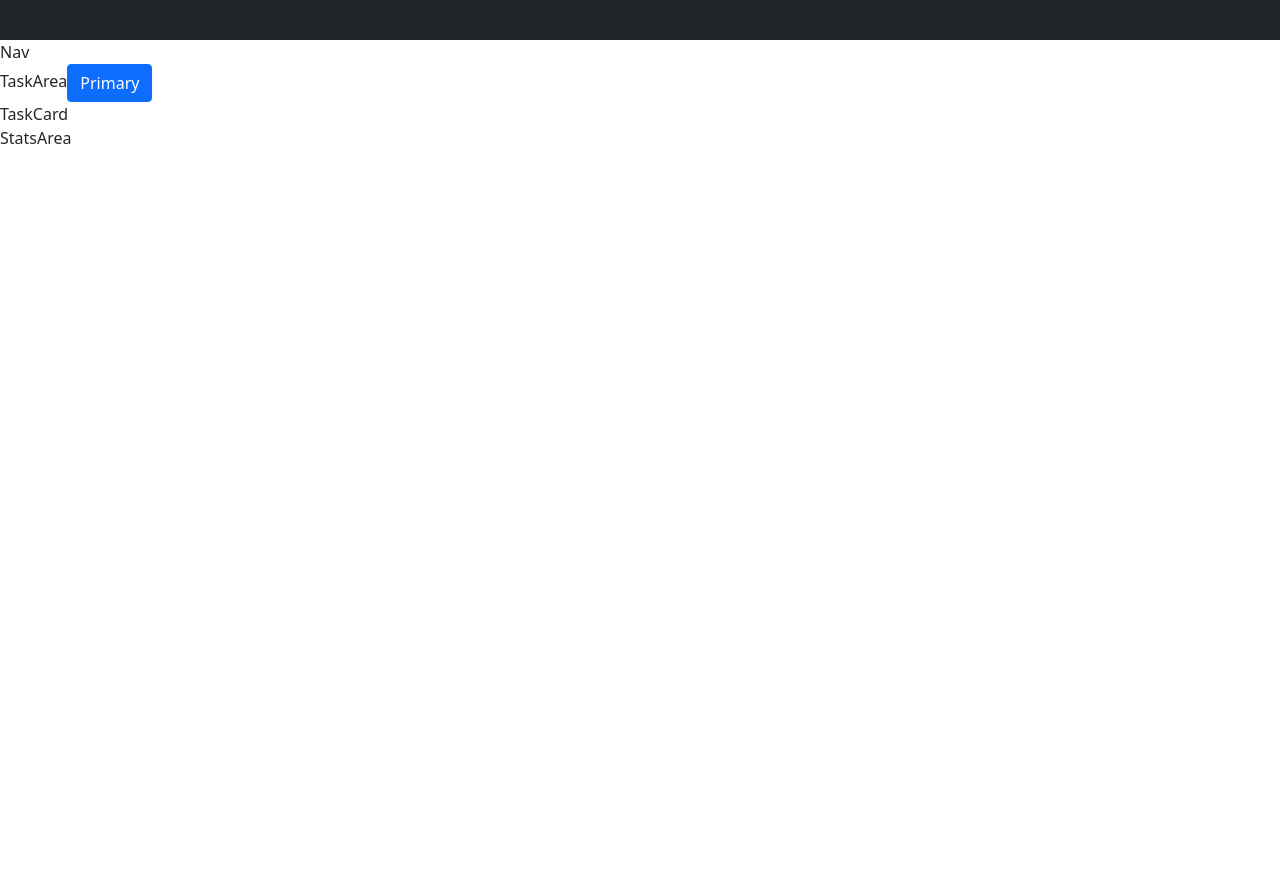
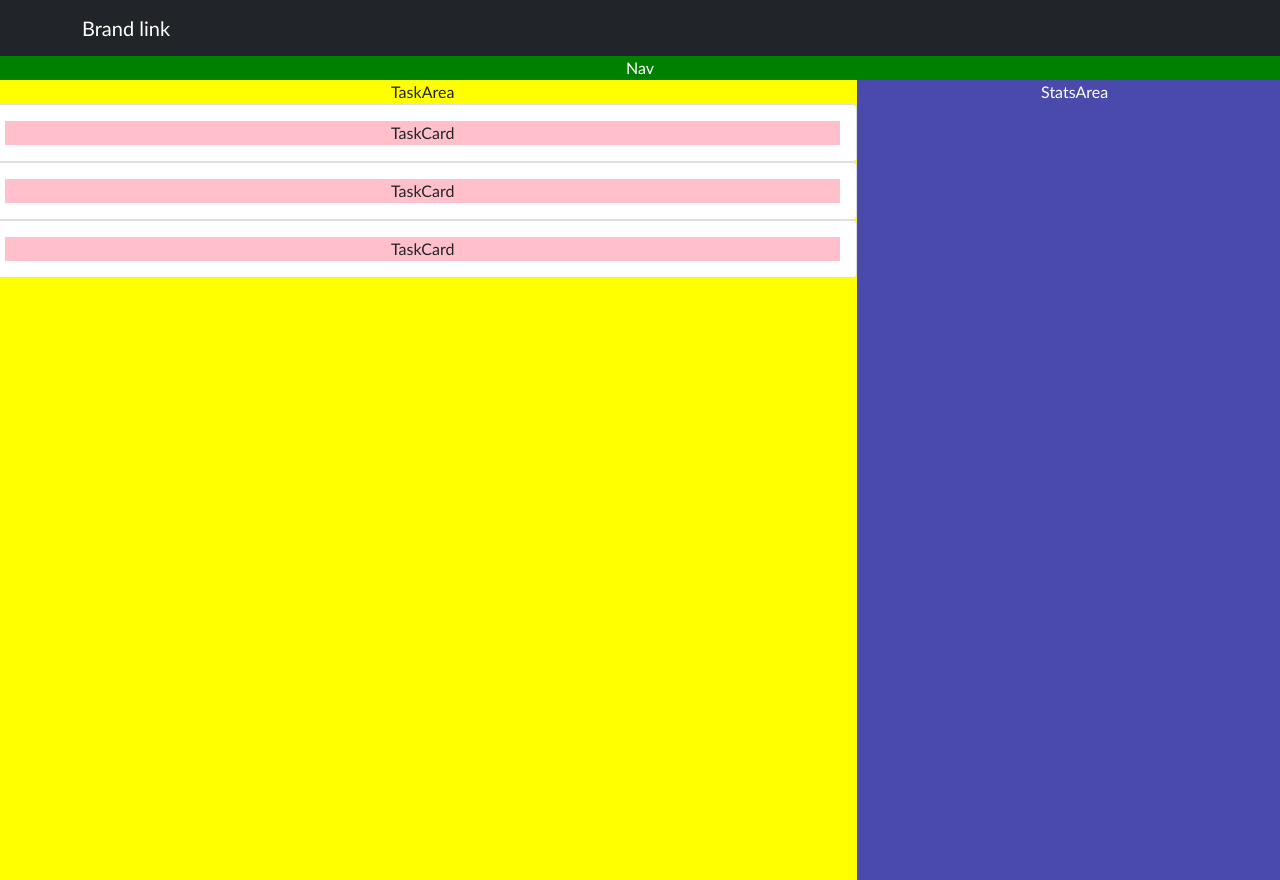
Before and after one commit to davidchedrick/phase-3-client, a React (Create React App) app: page / in a window 1280 px wide. Before the commit the page ends 800 px from the top, so only its background shows below. Built offline with nearby package versions, Linux system fonts and the light colour scheme.

Commit message:
added css

```diff
--- a/src/App.css
+++ b/src/App.css
@@ -1,57 +1,39 @@
-/* body {
-  margin: 0;
-  padding: 0;
+body {
   font-family: 'Trebuchet MS', Arial, sans-serif;
 }
 
 .App {
-  display: flex;
-  text-align: center;
-  flex-direction: row;
+ text-align: center;
 }
 
 .Header {
-  background-color:  red;
-  height: 5em;
+  color: rgb(255,255,255);
 
-  color: rgb(255,255,255);
-  text-align: center;
-  display: flex;
-  flex-direction: row;
-  justify-content: space-between;
 }
 
 .Nav {
   background-color:  green;
-
   color: rgb(255,255,255);
-  text-align: center;
-  display: flex;
-  flex-direction: row;
-  justify-content: space-between;
 }
 
 .StatsArea {
 
-  background-color: rgb(43, 43, 63);
+  background-color: rgb(74, 74, 172);
   color: rgb(255,255,255);
-  text-align: center;
-  display: flex;
-  flex-direction: column;
-  justify-content: space-between;
+  height: 100vh;
+
+
 }
 
 .TaskArea {
   background-color:  yellow;
-  padding: 30px;
-  width: 100%;
+  height: 100vh;
+
+
 }
 
 .TaskCard {
   background-color:  pink;
-  display: flex;
-  width: 100%;
-  justify-content: center;
+  /* margin: 5%; */
+  /* padding: 5%; */
 }
-
- */
--- a/src/App.js
+++ b/src/App.js
@@ -1,19 +1,27 @@
-
-
-
-// import './App.css';
-import Header from './Header';
-import Nav from './Nav';
-import StatsArea from './StatsArea';
-import TaskArea from './TaskArea';
+import { Col, Container, Row } from "react-bootstrap";
+import "./App.css";
+import Header from "./Header";
+import Nav from "./Nav";
+import StatsArea from "./StatsArea";
+import TaskArea from "./TaskArea";
 
 function App() {
     return (
         <div className="App">
             <Header />
             <Nav />
+
+            <div>
+                <Row>
+                    <Col className="p-0" sm={8}>
                         <TaskArea />
+                    </Col>
+
+                    <Col className="p-0" sm={4}>
                         <StatsArea />
+                    </Col>
+                </Row>
+            </div>
         </div>
     );
 }
--- a/src/Header.js
+++ b/src/Header.js
@@ -1,19 +1,12 @@
-import { Button } from "bootstrap";
 import { Container, Navbar } from "react-bootstrap";
-
 
 function Header() {
   return (
-    <div className="Header">
-
-          <Navbar bg="dark" variant="dark">
-
-    <Container>
-      Header
-
-    </Container>
-  </Navbar>
-    </div>
+    <Navbar className="Header" bg="dark" variant="dark">
+      <Container>
+        <Navbar.Brand href="#home">Brand link</Navbar.Brand>
+      </Container>
+    </Navbar>
   );
 }
 
--- a/src/StatsArea.js
+++ b/src/StatsArea.js
@@ -2,7 +2,7 @@
 
 function StatsArea() {
   return (
-    <div className="StatsArea">
+    <div className="StatsArea fluid pd-0">
         StatsArea
     </div>
   );
--- a/src/TaskArea.js
+++ b/src/TaskArea.js
@@ -1,13 +1,28 @@
-import Button from 'react-bootstrap/Button';
+
+import { Card, Container } from "react-bootstrap";
 import TaskCard from "./TaskCard";
 
 
 function TaskArea() {
     return (
-      <div className="TaskArea">
+      <div className="TaskArea fluid ">
           TaskArea
-          <Button variant="primary">Primary</Button>
-          <TaskCard />
+          <Card>
+            <Card.Body>
+              <TaskCard />
+            </Card.Body>
+          </Card>
+          <Card>
+            <Card.Body>
+              <TaskCard />
+            </Card.Body>
+          </Card>
+          <Card>
+            <Card.Body>
+              <TaskCard />
+            </Card.Body>
+          </Card>
+
       </div>
     );
   }
```
Lines whose indentation alone changed are shown as unchanged.
